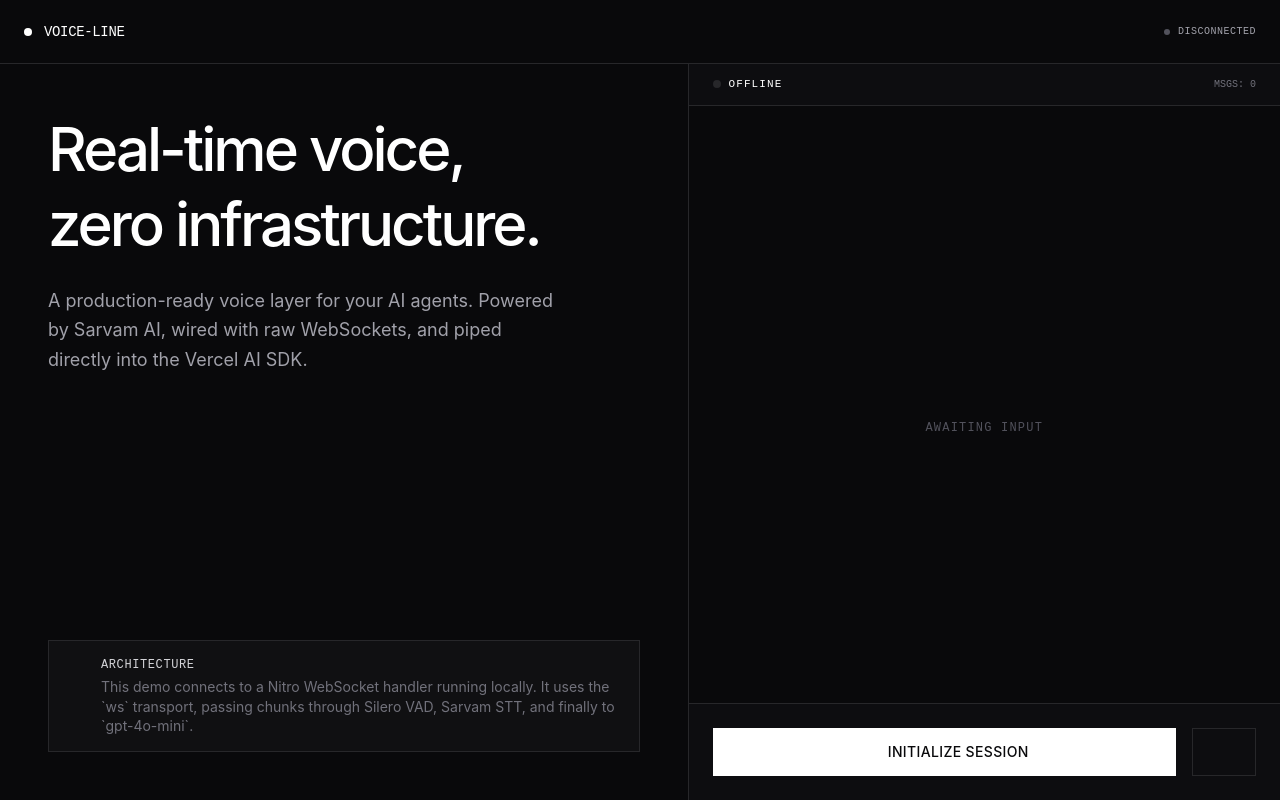
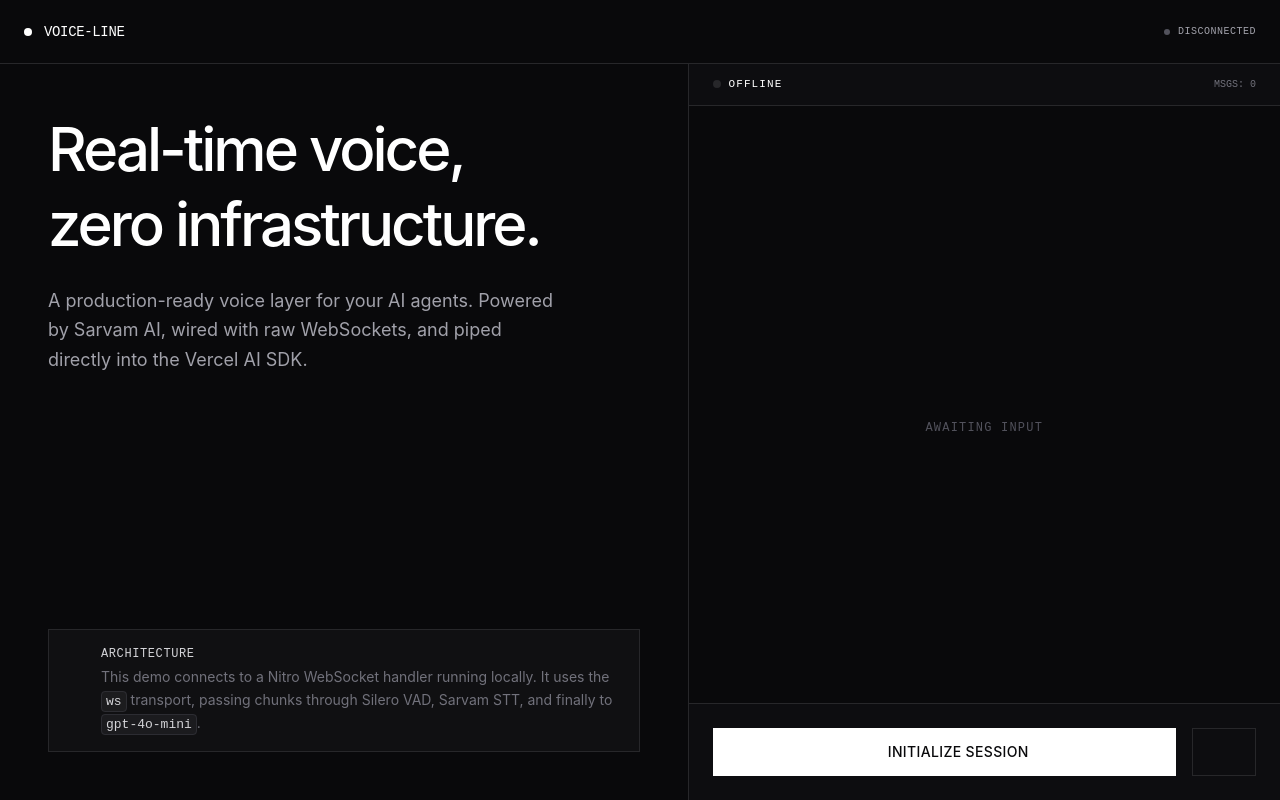
Before and after one commit to NormVg/voice-line, a Nuxt app in the folder examples/nuxt-showcase/: page / in a window 1280 px wide. Built offline with nearby package versions, Linux system fonts and the light colour scheme; some icons are missing.

Commit message:
fix(showcase): improve text wrapping and code styling in info box

```diff
--- a/examples/nuxt-showcase/app/app.vue
+++ b/examples/nuxt-showcase/app/app.vue
@@ -90,8 +90,8 @@ const stateDisplay = computed(() => {
             <PhInfo class="w-5 h-5 text-zinc-500 shrink-0 mt-0.5" />
             <div class="space-y-1">
               <h3 class="font-mono text-xs uppercase tracking-wider text-zinc-300">Architecture</h3>
-              <p class="text-sm text-zinc-500 leading-snug">
-                This demo connects to a Nitro WebSocket handler running locally. It uses the `ws` transport, passing chunks through Silero VAD, Sarvam STT, and finally to `gpt-4o-mini`.
+              <p class="text-sm text-zinc-500 leading-relaxed text-pretty">
+                This demo connects to a Nitro WebSocket handler running locally. It uses the <code class="font-mono text-[13px] text-zinc-300 bg-zinc-800/50 px-1 py-0.5 rounded border border-zinc-700/50">ws</code> transport, passing chunks through Silero VAD, Sarvam STT, and finally to <code class="font-mono text-[13px] text-zinc-300 bg-zinc-800/50 px-1 py-0.5 rounded border border-zinc-700/50">gpt-4o-mini</code>.
               </p>
             </div>
           </div>
```
